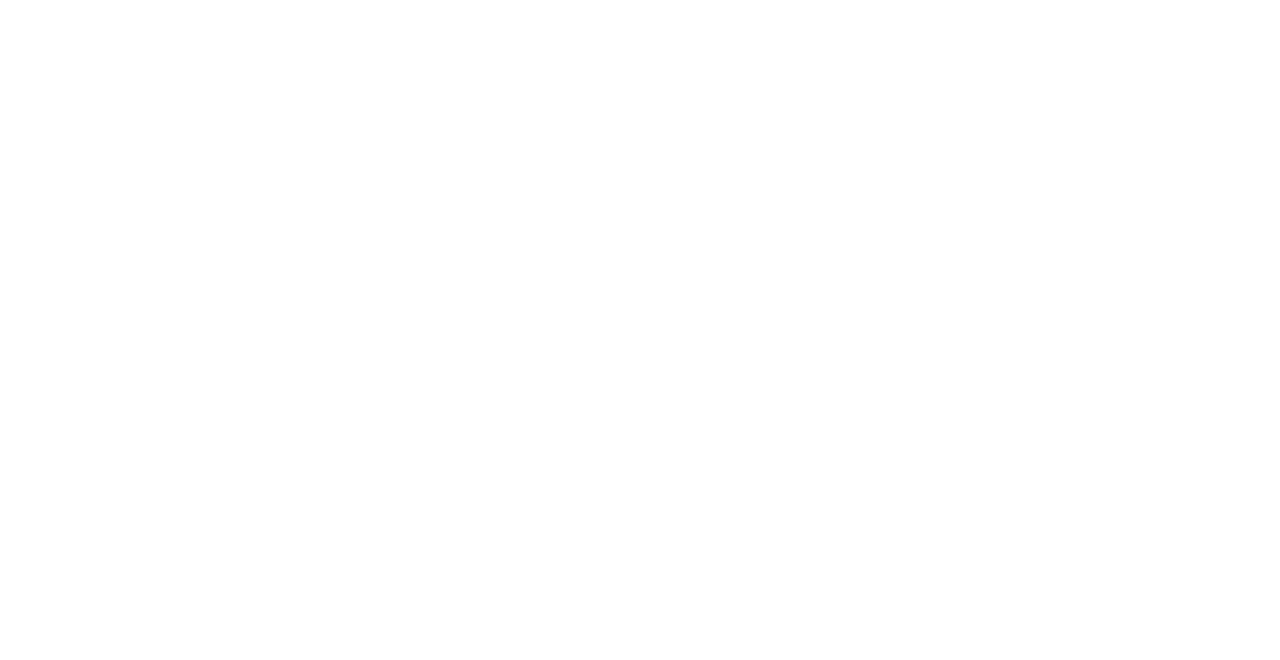
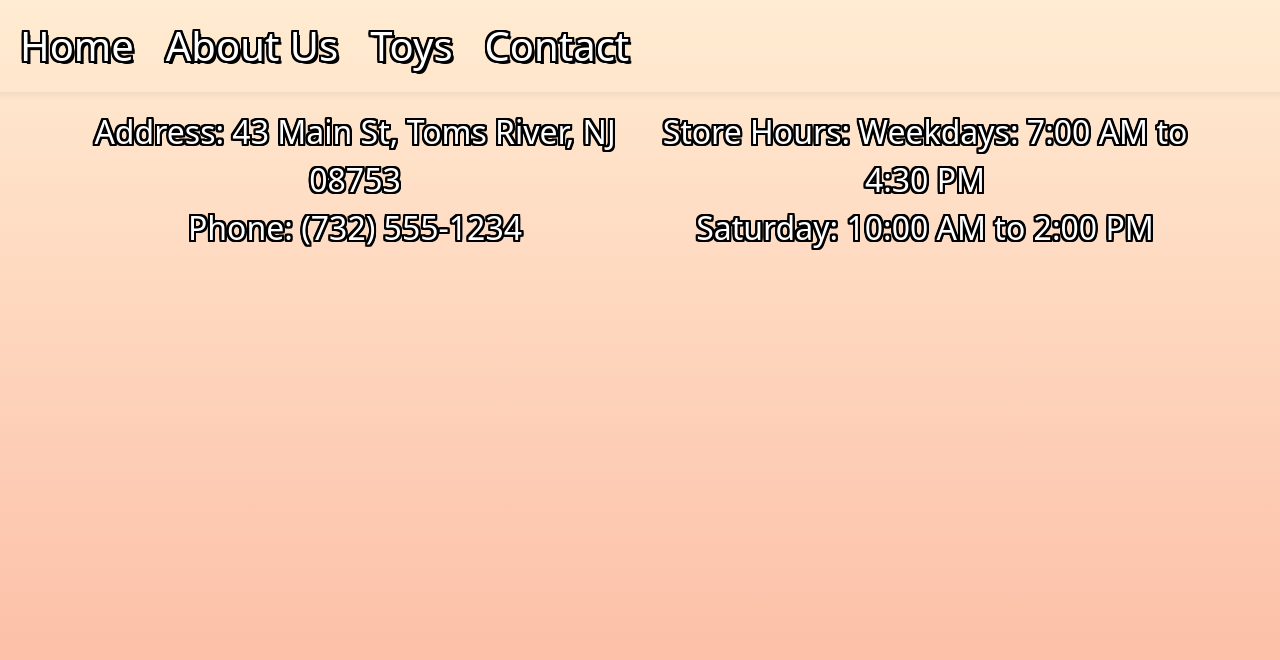
Before and after one commit to Jason20668/Test, a plain HTML site: page contact.html in a window 1280 px wide. Drawn offline with nearby package versions, Linux system fonts and the light colour scheme; a web font is replaced by a local one.

Commit message:
Made navbar look seperate from rest of page

```diff
--- a/contact.css
+++ b/contact.css
@@ -0,0 +1,79 @@
+.col-6 {
+    color: #ffffff;
+    text-shadow: 1px 1px 0 black,
+        -1px 1px 0 black,
+        1px -1px 0 black,
+        -1px -1px 0 black,
+        0px 1px 0 black,
+        0px -1px 0 black,
+        -1px 0px 0 black,
+        1px 0px 0 black,
+        2px 2px 0 black,
+        -2px 2px 0 black,
+        2px -2px 0 black,
+        -2px -2px 0 black,
+        0px 2px 0 black,
+        0px -2px 0 black,
+        -2px 0px 0 black,
+        2px 0px 0 black,
+        1px 2px 0 black,
+        -1px 2px 0 black,
+        1px -2px 0 black,
+        -1px -2px 0 black,
+        2px 1px 0 black,
+        -2px 1px 0 black,
+        2px -1px 0 black,
+        -2px -1px 0 black;
+}
+
+.nav-link:hover {
+    color: #ff8383;
+}
+
+
+.nav-link:focus,
+.nav-link.active {
+    color: #ffffff;
+    text-decoration: none;
+}
+
+html,
+body {
+    height: 100%;
+    background-image: linear-gradient(#ffecd2, #fcb69f);
+    background-repeat: no-repeat;
+    background-size: cover;
+    background-attachment: fixed;
+}
+
+.nav-link {
+    color: #ffffff;
+    text-shadow: 3px 3px 0 black,
+        -1px 1px 0 black,
+        1px -1px 0 black,
+        -1px -1px 0 black,
+        0px 1px 0 black,
+        0px -1px 0 black,
+        -1px 0px 0 black,
+        1px 0px 0 black,
+        2px 2px 0 black,
+        -2px 2px 0 black,
+        2px -2px 0 black,
+        -2px -2px 0 black,
+        0px 2px 0 black,
+        0px -2px 0 black,
+        -2px 0px 0 black,
+        2px 0px 0 black,
+        1px 2px 0 black,
+        -1px 2px 0 black,
+        1px -2px 0 black,
+        -1px -2px 0 black,
+        2px 1px 0 black,
+        -2px 1px 0 black,
+        2px -1px 0 black,
+        -2px -1px 0 black;
+}
+
+.navbar {
+    box-shadow:  0 4px 6px rgba(0, 0, 0, 0.05);
+}
--- a/contact.html
+++ b/contact.html
@@ -0,0 +1,72 @@
+<!DOCTYPE html>
+<html lang="en">
+
+<head>
+    <title>Little Bird Toy Company</title>
+    <link rel="icon" type="image/x-icon" href="imgs/MiniLogo2.png" />
+    <!-- Required meta tags -->
+    <meta charset="utf-8" />
+    <meta name="viewport" content="width=device-width, initial-scale=1, shrink-to-fit=no" />
+
+    <!-- Bootstrap CSS v5.2.1 -->
+    <link href="https://cdn.jsdelivr.net/npm/bootstrap@5.3.2/dist/css/bootstrap.min.css" rel="stylesheet"
+        integrity="sha384-T3c6CoIi6uLrA9TneNEoa7RxnatzjcDSCmG1MXxSR1GAsXEV/Dwwykc2MPK8M2HN" crossorigin="anonymous" />
+    <link rel="stylesheet" href="contact.css" />
+    <link rel="stylesheet" href="https://use.typekit.net/wat0ivg.css" />
+</head>
+
+<header class="text-white text-center d-flex align-items-center justify-content-center row">
+    <nav id="navbar-example2" class="navbar bg-transparent px-3 mb-3 sticky-top">
+        <ul class="nav nav-pills">
+            <li class="nav-item">
+                <a class="nav-link fs-1" href="index.html">Home</a>
+            </li>
+            <li class="nav-item">
+                <a class="nav-link fs-1" href="about.html">About Us</a>
+            </li>
+            <li class="nav-item">
+                <a class="nav-link fs-1" href="gallery.html">Toys</a>
+            </li>
+            <li class="nav-item">
+                <a class="nav-link fs-1" href="contact.html">Contact</a>
+            </li>
+        </ul>
+    </nav>
+</header>
+
+<body>
+    <main>
+        <div class="container">
+            <div class="row">
+                <div class="col-6">
+                <p class="fs-2 justify-content-center text-center">
+                    Address: 43 Main St, Toms River, NJ 08753
+                    <br>
+                    Phone: (732) 555-1234
+                </p>
+                </div>
+                <div class="col-6">
+                <p class="fs-2 justify-content-center text-center">
+                    Store Hours:
+
+                    Weekdays: 7:00 AM to 4:30 PM
+                    <br>
+                    Saturday: 10:00 AM to 2:00 PM
+                </p>
+                </div>
+            </div>
+        </div>
+
+
+    </main>
+    <!-- Bootstrap JavaScript Libraries -->
+    <script src="https://cdn.jsdelivr.net/npm/@popperjs/core@2.11.8/dist/umd/popper.min.js"
+        integrity="sha384-I7E8VVD/ismYTF4hNIPjVp/Zjvgyol6VFvRkX/vR+Vc4jQkC+hVqc2pM8ODewa9r"
+        crossorigin="anonymous"></script>
+
+    <script src="https://cdn.jsdelivr.net/npm/bootstrap@5.3.2/dist/js/bootstrap.min.js"
+        integrity="sha384-BBtl+eGJRgqQAUMxJ7pMwbEyER4l1g+O15P+16Ep7Q9Q+zqX6gSbd85u4mG4QzX+"
+        crossorigin="anonymous"></script>
+</body>
+
+</html>
--- a/style.css
+++ b/style.css
@@ -1,6 +1,6 @@
 .nav-link {
     color: #ffffff;
-    text-shadow: 1px 1px 0 black,
+    text-shadow: 3px 3px 0 black,
         -1px 1px 0 black,
         1px -1px 0 black,
         -1px -1px 0 black,
@@ -57,3 +57,7 @@ body {
     font-weight: 400;
     font-style: normal;
 }
+
+.navbar {
+    box-shadow:  0 4px 6px rgba(0, 0, 0, 0.05);
+}
```
